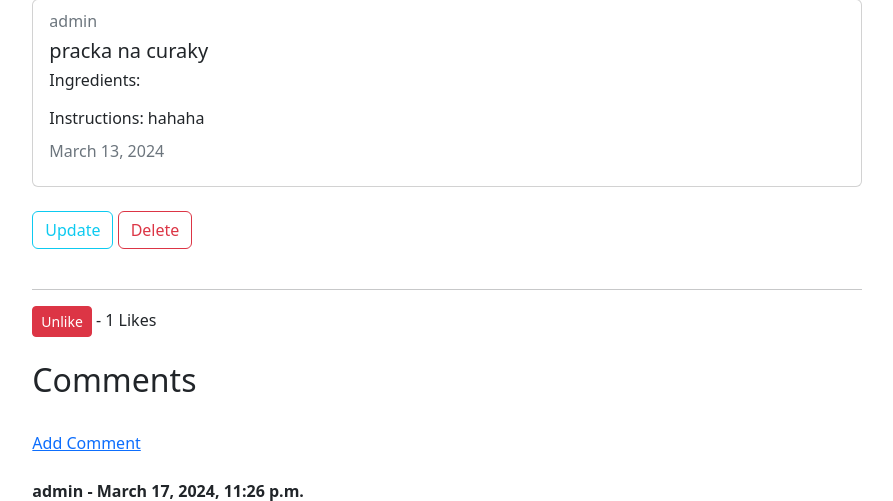
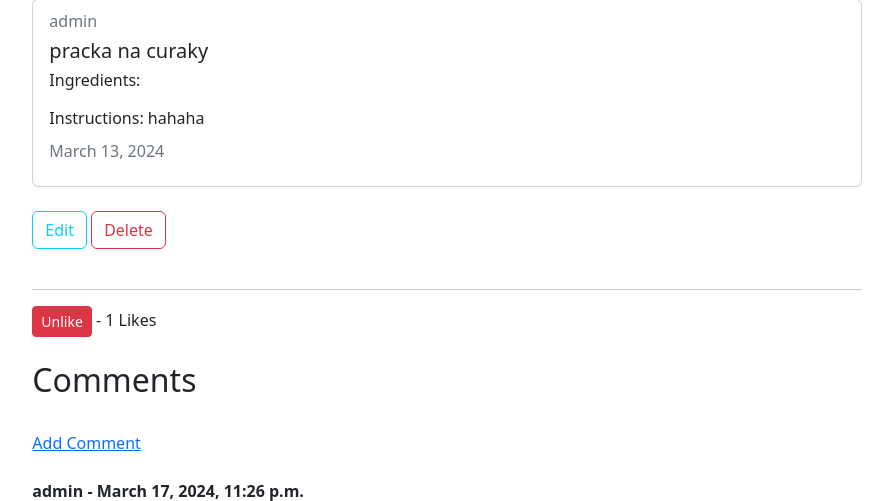
Before and after one commit to gyarab/2023-3e-Zeryk, a Django app: page /recipe/2 in a window 1280 px wide. Shown: the part 153-654 px from the top of the page, without its empty margins (193-1086 px from the left). Run offline with Django 5.2, Linux system fonts and the light colour scheme; a user stored in the database is signed in; data comes from the database, SQL or seed files in the repository; both versions use the stored data as it was after the commit; data that the repository does not hold is empty.

Commit message:
dodelany delete yipe

```diff
--- a/Zeryk/recipes/templates/recipes/recipe_detail.html
+++ b/Zeryk/recipes/templates/recipes/recipe_detail.html
@@ -22,7 +22,7 @@
   {% if object.author == user or user.is_staff %}
   <div class="col-4">
     <a class="btn btn-outline-info" href="{% url 'recipes-update' object.id %}"
-      >Update</a
+      >Edit</a
     >
     <a class="btn btn-outline-danger" href="{% url 'recipes-delete' object.id %}"
       >Delete</a
--- a/Zeryk/recipes/views.py
+++ b/Zeryk/recipes/views.py
@@ -8,7 +8,7 @@ from django.urls import reverse, reverse_lazy
 from . import models
 from .forms import IngredientForm, CommentForm
 
-#TODO delete recipe, cas vareni + filtrovani pomoci casu, id_ingridient (vyhledavani podle ingridienci), hodnoceni receptu(hvezdicky idk??)
+#TODO cas vareni + filtrovani pomoci casu, id_ingridient (vyhledavani podle ingridienci), hodnoceni receptu(hvezdicky idk??)
 
 
 def like(request, pk):
```
Also changed, not shown: Zeryk/db.sqlite3, Zeryk/recipes/templates/recipes/recipe_confirm_delete.html (renamed from Zeryk/recipes/templates/recipes/recipe_delete.html).
